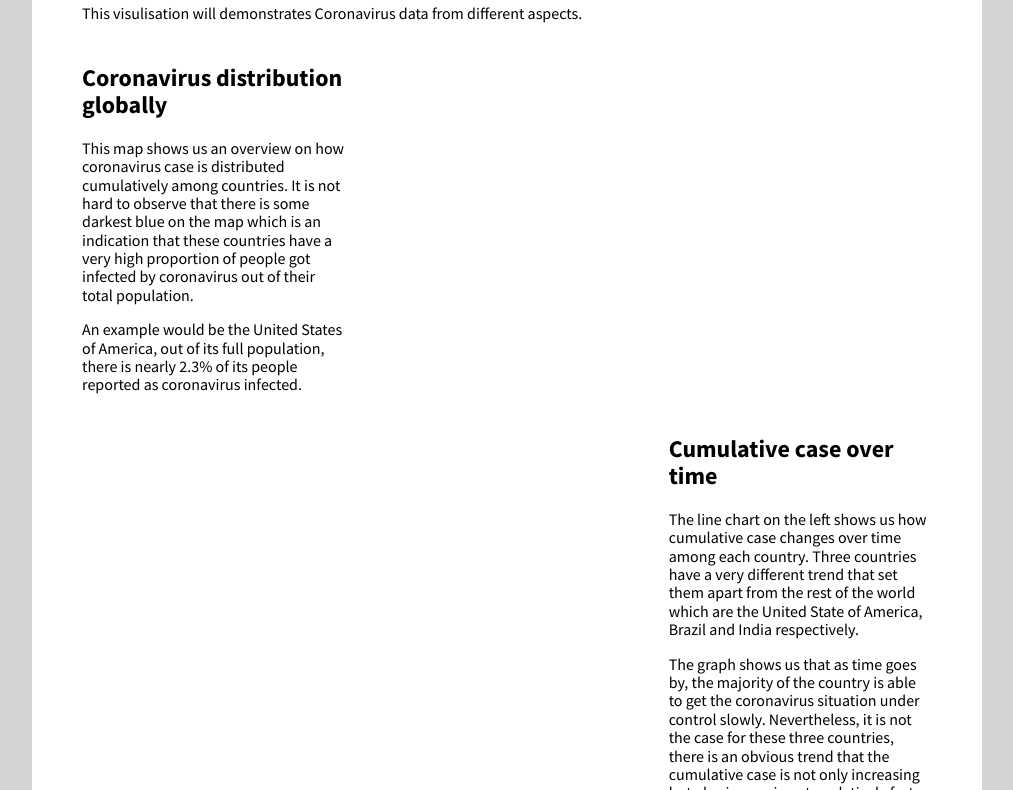
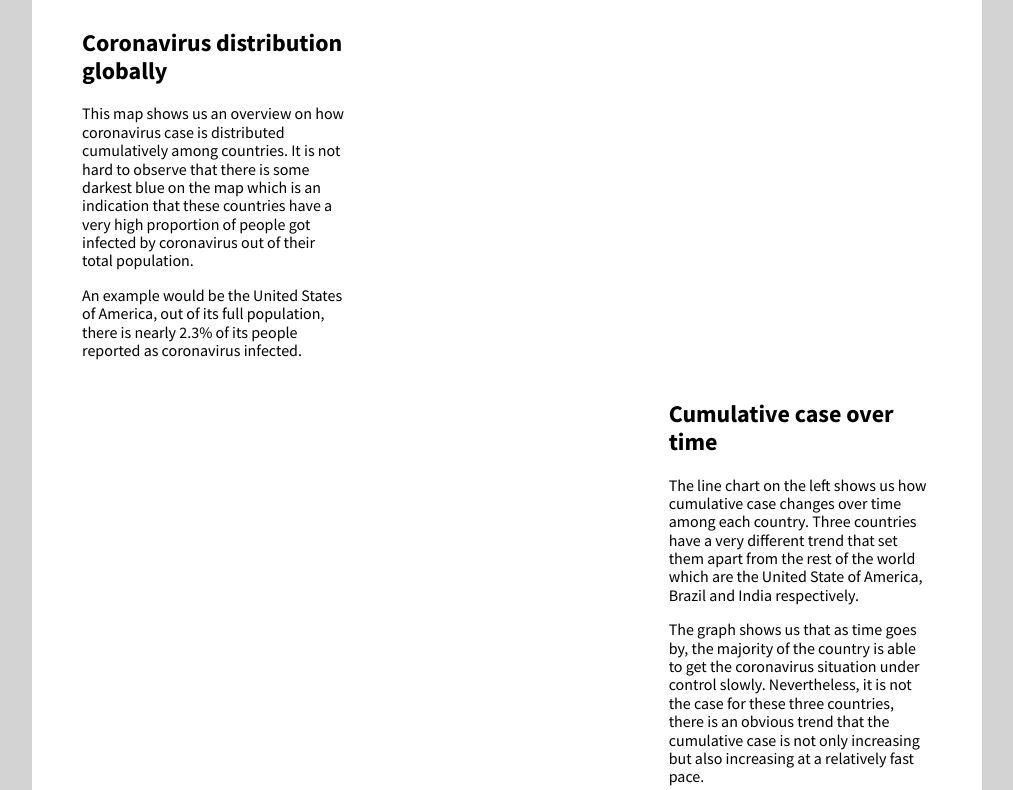
Before and after one commit to hliu233/FIT3179-Assignment2, a plain HTML site: page index.html in a window 1280 px wide. Shown: the part 89-879 px from the top of the page, without its empty margins (133-1146 px from the left). Drawn offline with nearby package versions, Linux system fonts and the light colour scheme; a script that the page names is missing.

Commit message:
Update index.html

```diff
--- a/index.html
+++ b/index.html
@@ -60,7 +60,6 @@
     <div class="pure-g">
       <div class="pure-u-1-1">
         <h1>How is Coronavirus affecting the world</h1>
-        <p>                 This visulisation will demonstrates Coronavirus data from different aspects.</p>
       </div>
     </div>
   <!-- end pure grid group -->
```
